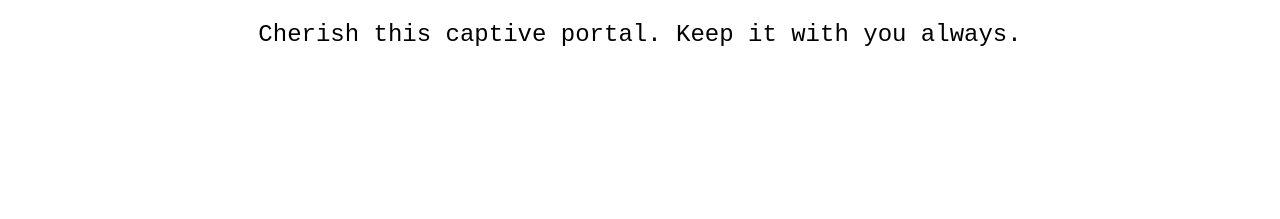
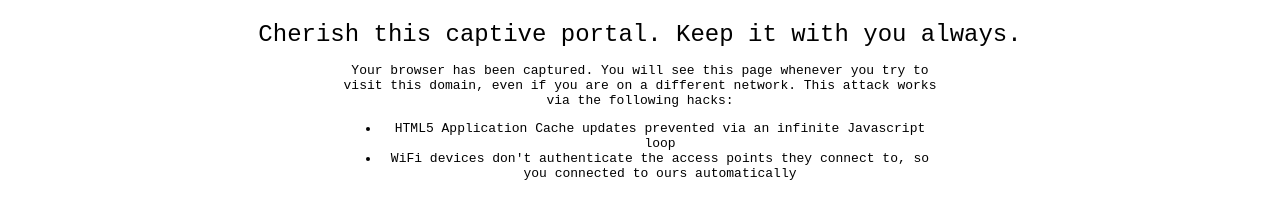
Before and after one commit to substack/captivating-portal, a plain HTML site: page public/index.html in a window 1280 px wide. Shown: the part 501-720 px from the top of the page. Drawn offline with Linux system fonts and the light colour scheme; no server answers.

Commit message:
Added exmplanation text

```diff
--- a/public/index.html
+++ b/public/index.html
@@ -26,6 +26,11 @@
       margin-top: 1em;
       font-size: 3vmin;
     }
+    #explanation {
+      max-width: 600px;
+      margin-left: auto;
+      margin-right: auto;
+    }
   </style>
   <title>Captivating Portal</title>
 </head>
@@ -37,6 +42,15 @@
   <div id="cherish">
     Cherish this captive portal. Keep it with you always.
   </div>
+  <br>
+  <div id="explanation">
+    Your browser has been captured. You will see this page whenever you try to visit this domain, even if you are on a different network.
+    This attack works via the following hacks:
+    <ul>
+      <li>HTML5 Application Cache updates prevented via an infinite Javascript loop</li>
+      <li>WiFi devices don't authenticate the access points they connect to, so you connected to ours automatically</li>
+    </ul>
+  </div>
   <script src="script.js"></script>
 </body>
 </html>
```
